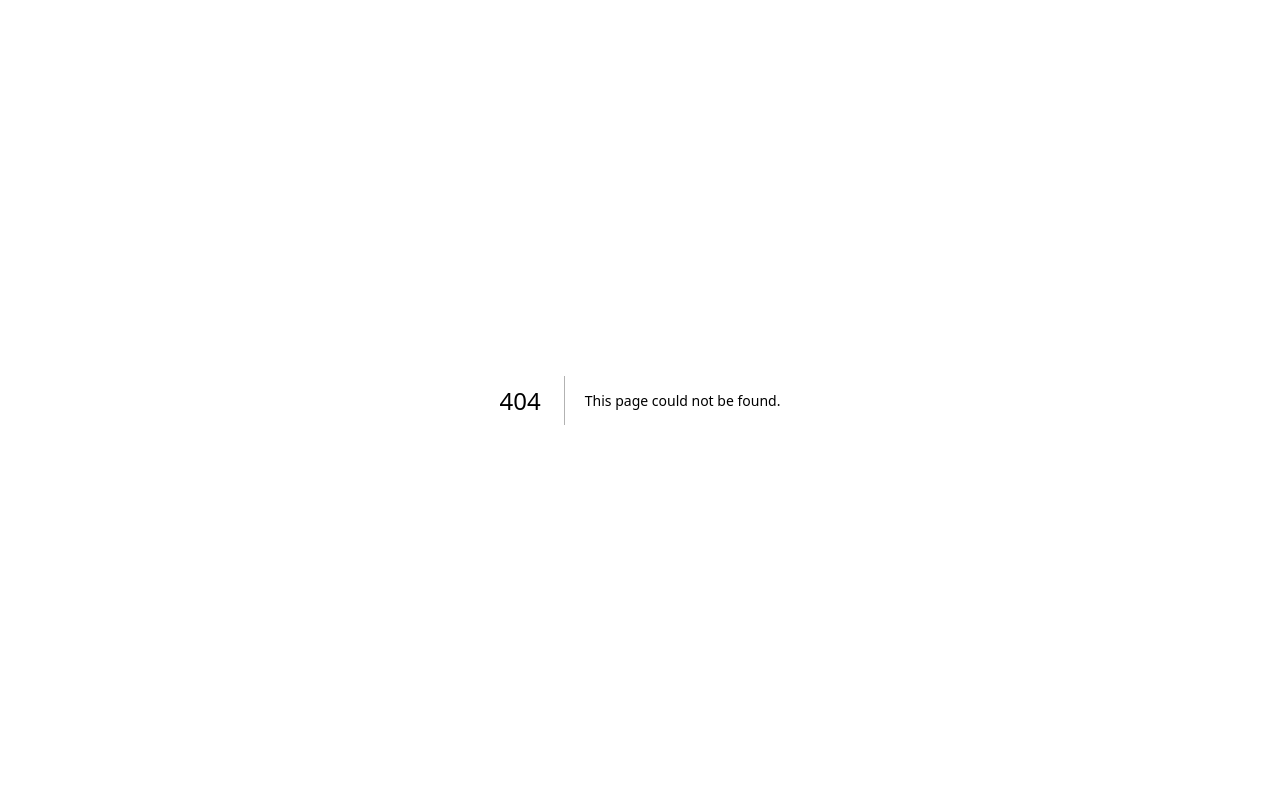
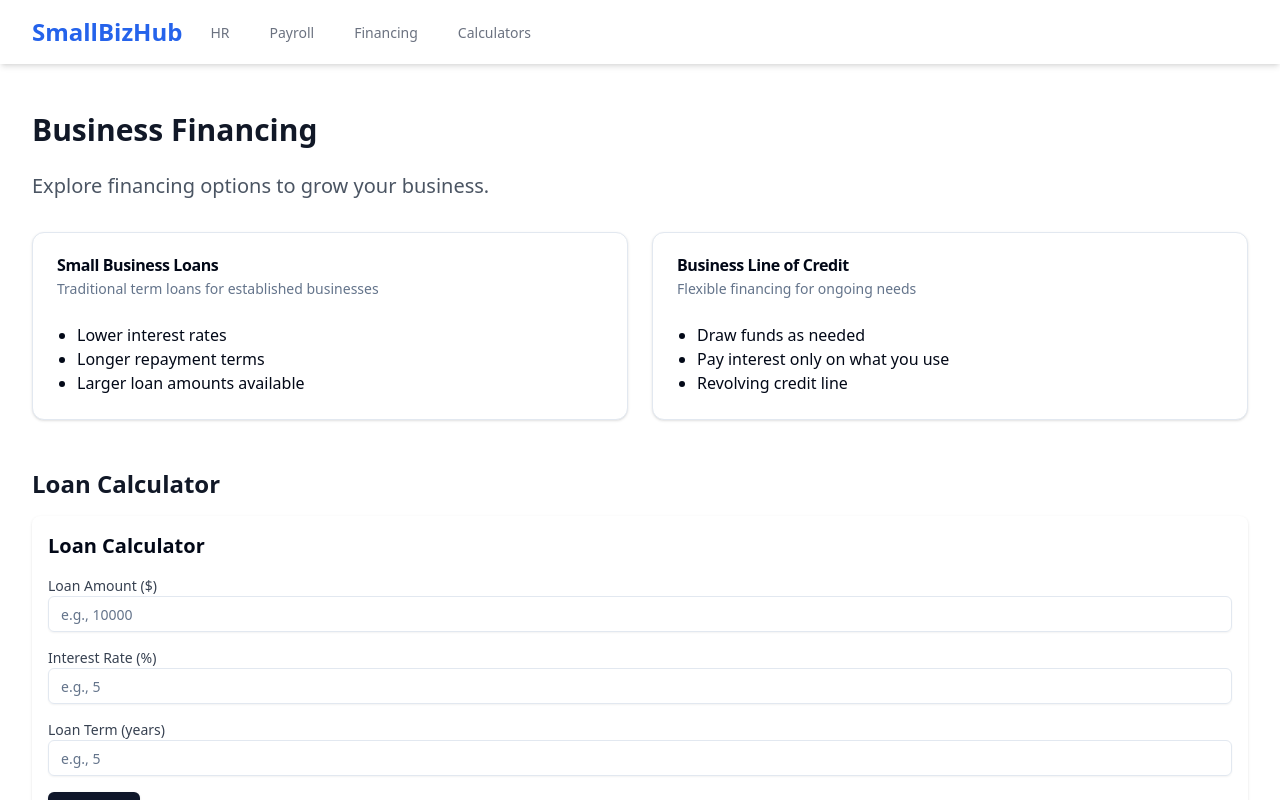
Before and after one commit to ewinney/sg-881720892838754, a Next.js app: page /financing in a window 1280 px wide. Before the commit this address had no page. Shown: the top 800 px of the page. Built offline with nearby package versions, Linux system fonts and the light colour scheme.

Commit message:
SOFTGEN MAGIC

```diff
--- /dev/null
+++ b/src/components/Calculator.js
@@ -0,0 +1,66 @@
+import { useState } from 'react';
+import { Button } from "@/components/ui/button";
+import { Input } from "@/components/ui/input";
+
+export default function Calculator() {
+  const [loanAmount, setLoanAmount] = useState('');
+  const [interestRate, setInterestRate] = useState('');
+  const [loanTerm, setLoanTerm] = useState('');
+  const [monthlyPayment, setMonthlyPayment] = useState(null);
+
+  const calculateLoan = () => {
+    const principal = parseFloat(loanAmount);
+    const rate = parseFloat(interestRate) / 100 / 12;
+    const term = parseFloat(loanTerm) * 12;
+
+    if (principal > 0 && rate > 0 && term > 0) {
+      const x = Math.pow(1 + rate, term);
+      const monthly = (principal * x * rate) / (x - 1);
+      setMonthlyPayment(monthly.toFixed(2));
+    }
+  };
+
+  return (
+    <div className="p-4 bg-white shadow rounded-lg">
+      <h2 className="text-xl font-semibold mb-4">Loan Calculator</h2>
+      <div className="space-y-4">
+        <div>
+          <label htmlFor="loanAmount" className="block text-sm font-medium text-gray-700">Loan Amount ($)</label>
+          <Input
+            type="number"
+            id="loanAmount"
+            value={loanAmount}
+            onChange={(e) => setLoanAmount(e.target.value)}
+            placeholder="e.g., 10000"
+          />
+        </div>
+        <div>
+          <label htmlFor="interestRate" className="block text-sm font-medium text-gray-700">Interest Rate (%)</label>
+          <Input
+            type="number"
+            id="interestRate"
+            value={interestRate}
+            onChange={(e) => setInterestRate(e.target.value)}
+            placeholder="e.g., 5"
+          />
+        </div>
+        <div>
+          <label htmlFor="loanTerm" className="block text-sm font-medium text-gray-700">Loan Term (years)</label>
+          <Input
+            type="number"
+            id="loanTerm"
+            value={loanTerm}
+            onChange={(e) => setLoanTerm(e.target.value)}
+            placeholder="e.g., 5"
+          />
+        </div>
+        <Button onClick={calculateLoan}>Calculate</Button>
+        {monthlyPayment && (
+          <div className="mt-4">
+            <p className="text-lg font-semibold">Monthly Payment: ${monthlyPayment}</p>
+          </div>
+        )}
+      </div>
+    </div>
+  );
+}
--- /dev/null
+++ b/src/pages/financing.js
@@ -0,0 +1,46 @@
+import Layout from '@/components/Layout';
+import Calculator from '@/components/Calculator';
+import { Card, CardHeader, CardTitle, CardDescription, CardContent } from "@/components/ui/card";
+
+export default function Financing() {
+  return (
+    <Layout>
+      <div className="max-w-7xl mx-auto px-4 sm:px-6 lg:px-8 py-12">
+        <h1 className="text-3xl font-extrabold text-gray-900 mb-6">Business Financing</h1>
+        <p className="text-xl text-gray-600 mb-8">Explore financing options to grow your business.</p>
+
+        <div className="grid grid-cols-1 md:grid-cols-2 gap-6 mb-12">
+          <Card>
+            <CardHeader>
+              <CardTitle>Small Business Loans</CardTitle>
+              <CardDescription>Traditional term loans for established businesses</CardDescription>
+            </CardHeader>
+            <CardContent>
+              <ul className="list-disc pl-5">
+                <li>Lower interest rates</li>
+                <li>Longer repayment terms</li>
+                <li>Larger loan amounts available</li>
+              </ul>
+            </CardContent>
+          </Card>
+          <Card>
+            <CardHeader>
+              <CardTitle>Business Line of Credit</CardTitle>
+              <CardDescription>Flexible financing for ongoing needs</CardDescription>
+            </CardHeader>
+            <CardContent>
+              <ul className="list-disc pl-5">
+                <li>Draw funds as needed</li>
+                <li>Pay interest only on what you use</li>
+                <li>Revolving credit line</li>
+              </ul>
+            </CardContent>
+          </Card>
+        </div>
+
+        <h2 className="text-2xl font-bold text-gray-900 mb-4">Loan Calculator</h2>
+        <Calculator />
+      </div>
+    </Layout>
+  );
+}
--- /dev/null
+++ b/src/pages/hr.js
@@ -0,0 +1,35 @@
+import Layout from '@/components/Layout';
+import { Accordion, AccordionContent, AccordionItem, AccordionTrigger } from "@/components/ui/accordion";
+
+export default function HR() {
+  return (
+    <Layout>
+      <div className="max-w-7xl mx-auto px-4 sm:px-6 lg:px-8 py-12">
+        <h1 className="text-3xl font-extrabold text-gray-900 mb-6">Human Resources</h1>
+        <p className="text-xl text-gray-600 mb-8">Manage your team effectively with our HR tools and resources.</p>
+
+        <h2 className="text-2xl font-bold text-gray-900 mb-4">HR Best Practices</h2>
+        <Accordion type="single" collapsible>
+          <AccordionItem value="item-1">
+            <AccordionTrigger>Recruitment and Onboarding</AccordionTrigger>
+            <AccordionContent>
+              Implement a structured recruitment process and create a comprehensive onboarding program to set new hires up for success.
+            </AccordionContent>
+          </AccordionItem>
+          <AccordionItem value="item-2">
+            <AccordionTrigger>Performance Management</AccordionTrigger>
+            <AccordionContent>
+              Establish clear performance expectations and conduct regular performance reviews to help employees grow and develop.
+            </AccordionContent>
+          </AccordionItem>
+          <AccordionItem value="item-3">
+            <AccordionTrigger>Employee Engagement</AccordionTrigger>
+            <AccordionContent>
+              Foster a positive work environment and implement strategies to keep employees motivated and engaged.
+            </AccordionContent>
+          </AccordionItem>
+        </Accordion>
+      </div>
+    </Layout>
+  );
+}
--- a/src/pages/index.js
+++ b/src/pages/index.js
@@ -1,24 +1,62 @@
-import { Button } from "@/components/ui/button"
+import Layout from '@/components/Layout';
+import Card from '@/components/Card';
+import Calculator from '@/components/Calculator';
+import { Button } from "@/components/ui/button";
 
 export default function Home() {
   return (
-    <div className="flex flex-col items-center justify-center min-h-screen py-2">
-      <main className="flex flex-col items-center justify-center w-full flex-1 px-20 text-center">
-        <h1 className="text-6xl font-bold">
-          Welcome to your App
-        </h1>
+    <Layout>
+      <div className="bg-blue-600 text-white">
+        <div className="max-w-7xl mx-auto py-16 px-4 sm:py-24 sm:px-6 lg:px-8">
+          <h1 className="text-4xl font-extrabold tracking-tight sm:text-5xl lg:text-6xl">SmallBizHub</h1>
+          <p className="mt-6 text-xl max-w-3xl">Your one-stop resource for all things small business: HR, payroll, financing, and more.</p>
+          <div className="mt-10">
+            <Button className="bg-white text-blue-600 hover:bg-blue-50">Get Started</Button>
+          </div>
+        </div>
+      </div>
 
-        <p className="mt-3 text-2xl">
-          Get started by editing{' '}
-          <code className="p-3 font-mono text-lg bg-gray-100 rounded-md">
-            pages/index.js
-          </code>
-        </p>
+      <div className="max-w-7xl mx-auto px-4 sm:px-6 lg:px-8 py-12">
+        <h2 className="text-3xl font-extrabold text-gray-900 mb-6">Our Services</h2>
+        <div className="grid grid-cols-1 gap-6 sm:grid-cols-2 lg:grid-cols-3">
+          <Card
+            title="Human Resources"
+            description="Manage your team effectively with our HR tools and resources."
+            link="/hr"
+          />
+          <Card
+            title="Payroll"
+            description="Simplify your payroll process with our easy-to-use solutions."
+            link="/payroll"
+          />
+          <Card
+            title="Financing"
+            description="Explore financing options to grow your business."
+            link="/financing"
+          />
+        </div>
+      </div>
 
-        <div className="flex flex-wrap items-center justify-around max-w-4xl mt-6 sm:w-full">
-          <Button className="mt-4">Hello World</Button>
+      <div className="bg-gray-50 py-12">
+        <div className="max-w-7xl mx-auto px-4 sm:px-6 lg:px-8">
+          <h2 className="text-3xl font-extrabold text-gray-900 mb-6">Top 10 Tools for Small Businesses</h2>
+          <div className="grid grid-cols-1 gap-6 sm:grid-cols-2 lg:grid-cols-3">
+            {[1, 2, 3, 4, 5, 6, 7, 8, 9, 10].map((num) => (
+              <Card
+                key={num}
+                title={`Tool ${num}`}
+                description="A must-have tool for small businesses."
+                link="#"
+              />
+            ))}
+          </div>
         </div>
-      </main>
-    </div>
-  )
+      </div>
+
+      <div className="max-w-7xl mx-auto px-4 sm:px-6 lg:px-8 py-12">
+        <h2 className="text-3xl font-extrabold text-gray-900 mb-6">Loan Calculator</h2>
+        <Calculator />
+      </div>
+    </Layout>
+  );
 }
--- /dev/null
+++ b/src/pages/payroll.js
@@ -0,0 +1,37 @@
+import Layout from '@/components/Layout';
+import { Table, TableBody, TableCell, TableHead, TableHeader, TableRow } from "@/components/ui/table";
+
+export default function Payroll() {
+  return (
+    <Layout>
+      <div className="max-w-7xl mx-auto px-4 sm:px-6 lg:px-8 py-12">
+        <h1 className="text-3xl font-extrabold text-gray-900 mb-6">Payroll Management</h1>
+        <p className="text-xl text-gray-600 mb-8">Simplify your payroll process with our easy-to-use solutions.</p>
+
+        <h2 className="text-2xl font-bold text-gray-900 mb-4">Payroll Best Practices</h2>
+        <Table>
+          <TableHeader>
+            <TableRow>
+              <TableHead>Practice</TableHead>
+              <TableHead>Description</TableHead>
+            </TableRow>
+          </TableHeader>
+          <TableBody>
+            <TableRow>
+              <TableCell className="font-medium">Accurate Time Tracking</TableCell>
+              <TableCell>Implement a reliable time tracking system to ensure accurate payroll calculations.</TableCell>
+            </TableRow>
+            <TableRow>
+              <TableCell className="font-medium">Regular Audits</TableCell>
+              <TableCell>Conduct regular payroll audits to catch and correct errors early.</TableCell>
+            </TableRow>
+            <TableRow>
+              <TableCell className="font-medium">Stay Compliant</TableCell>
+              <TableCell>Keep up-to-date with changing tax laws and regulations to ensure compliance.</TableCell>
+            </TableRow>
+          </TableBody>
+        </Table>
+      </div>
+    </Layout>
+  );
+}
```
